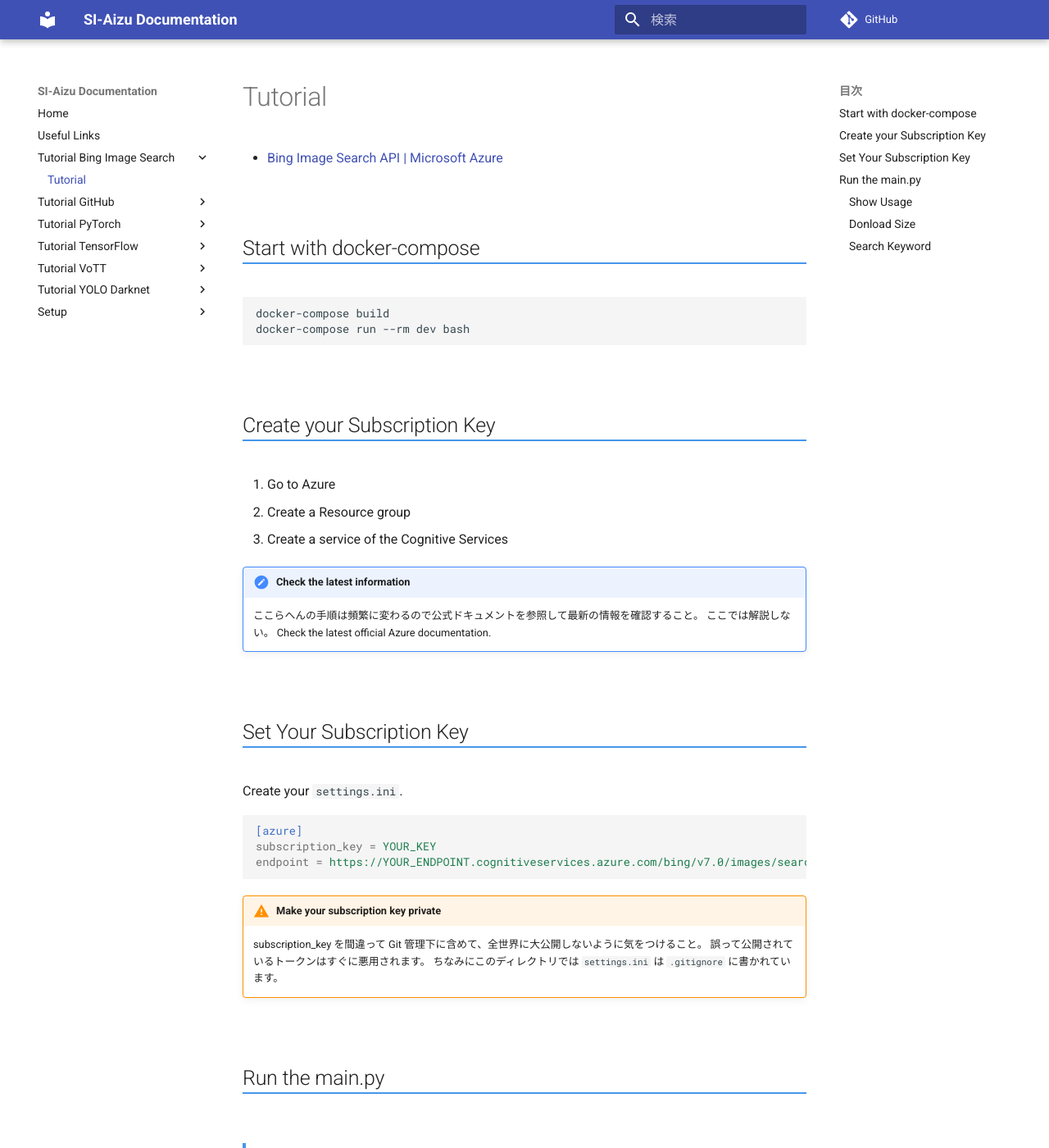
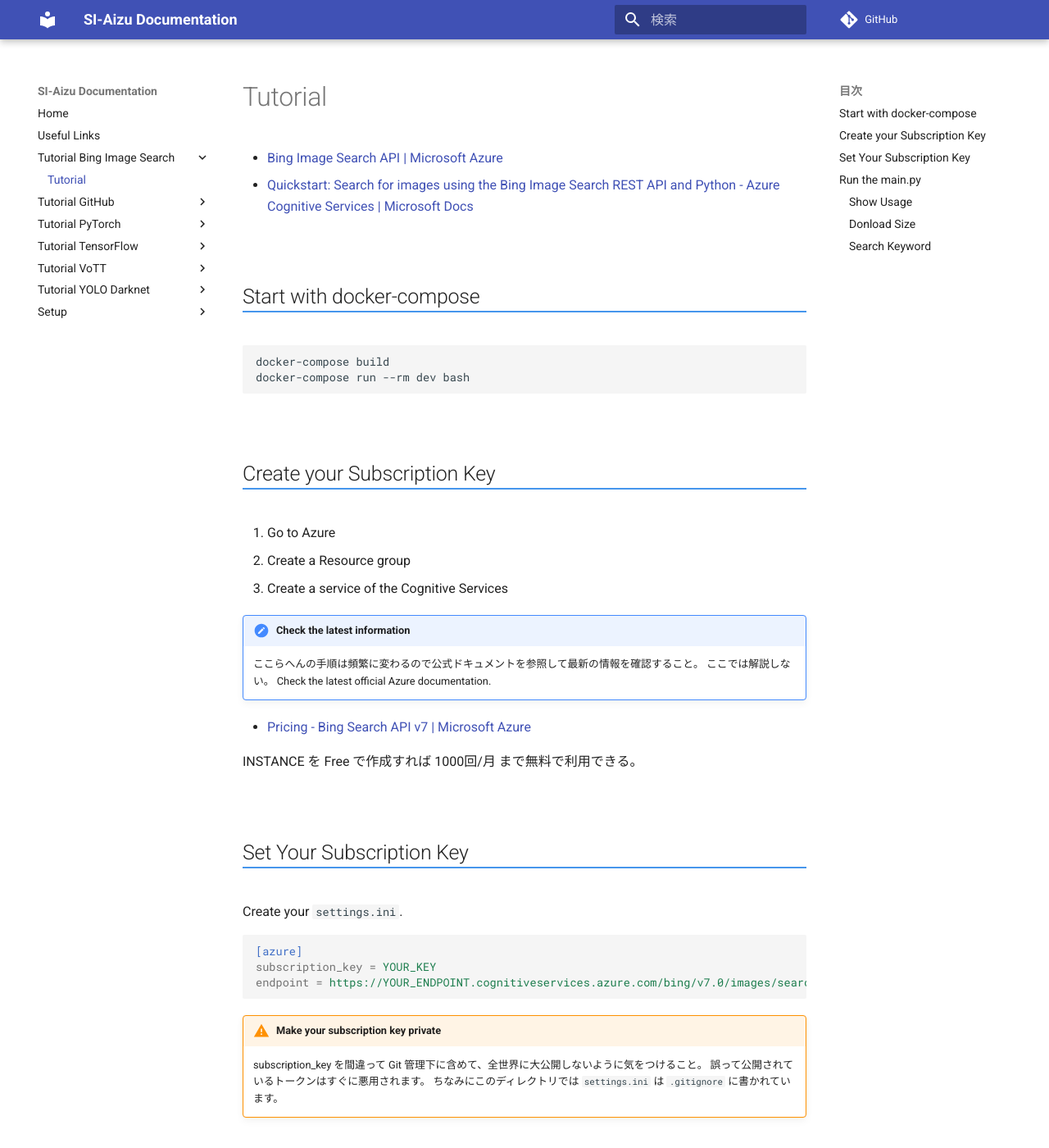
Before and after one commit to SI-Aizu/documentation, an MkDocs documentation site: the page built from docs/Tutorial-Bing-Image-Search/index.md, in a window 1280 px wide and 1400 px high. Shown: the whole window at 82% size. Built offline with MkDocs 1.6.1 and Material for MkDocs 9.7.7, drawn with Linux system fonts in a browser that asks for light colours; comment, search, counter and statistics services are not loaded.

Commit message:
Add links

```diff
--- a/docs/Tutorial-Bing-Image-Search/index.md
+++ b/docs/Tutorial-Bing-Image-Search/index.md
@@ -1,6 +1,7 @@
 # Tutorial
 
 - [Bing Image Search API | Microsoft Azure](https://azure.microsoft.com/en-us/services/cognitive-services/bing-image-search-api/)
+- [Quickstart: Search for images using the Bing Image Search REST API and Python - Azure Cognitive Services | Microsoft Docs](https://docs.microsoft.com/en-us/azure/cognitive-services/Bing-Image-Search/quickstarts/python)
 
 
 
@@ -23,6 +24,10 @@
     ここらへんの手順は頻繁に変わるので公式ドキュメントを参照して最新の情報を確認すること。
     ここでは解説しない。
     Check the latest official Azure documentation.
+
+- [Pricing - Bing Search API v7 | Microsoft Azure](https://azure.microsoft.com/en-us/pricing/details/cognitive-services/search-api/)
+
+INSTANCE を Free で作成すれば 1000回/月 まで無料で利用できる。
 
 
 
```
